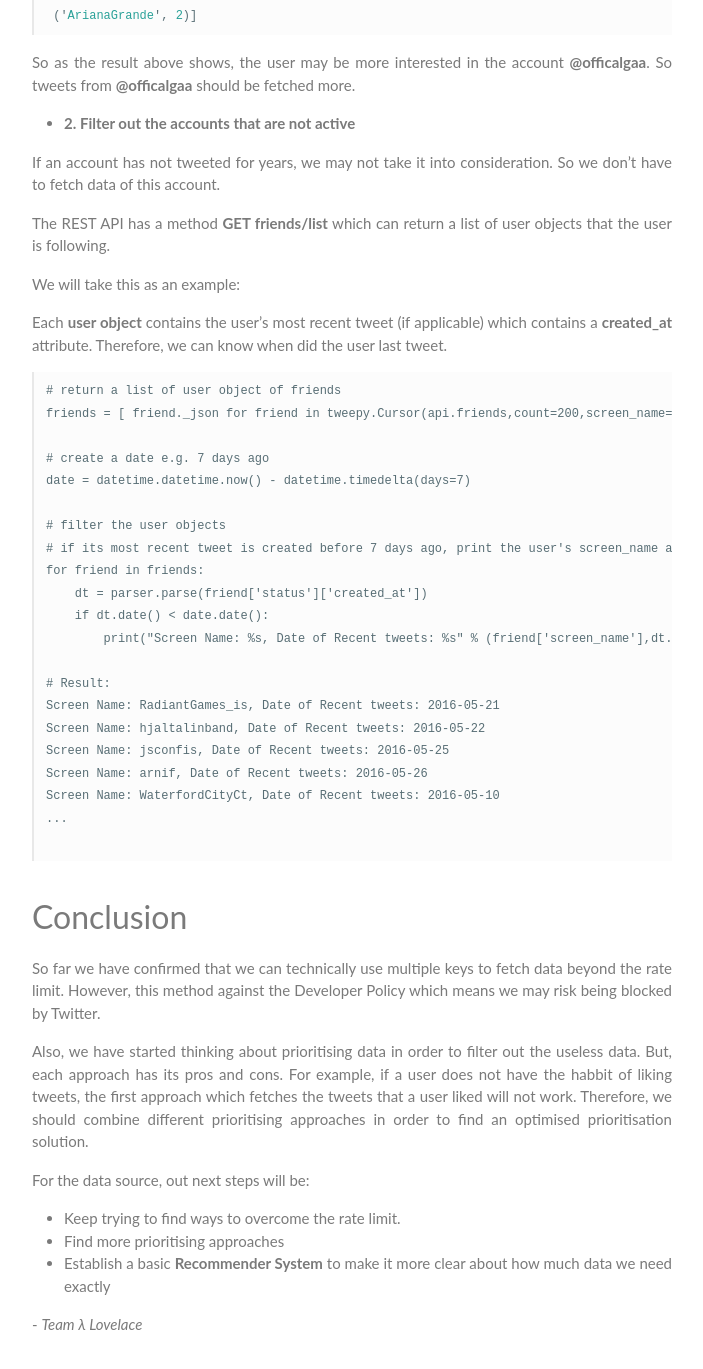
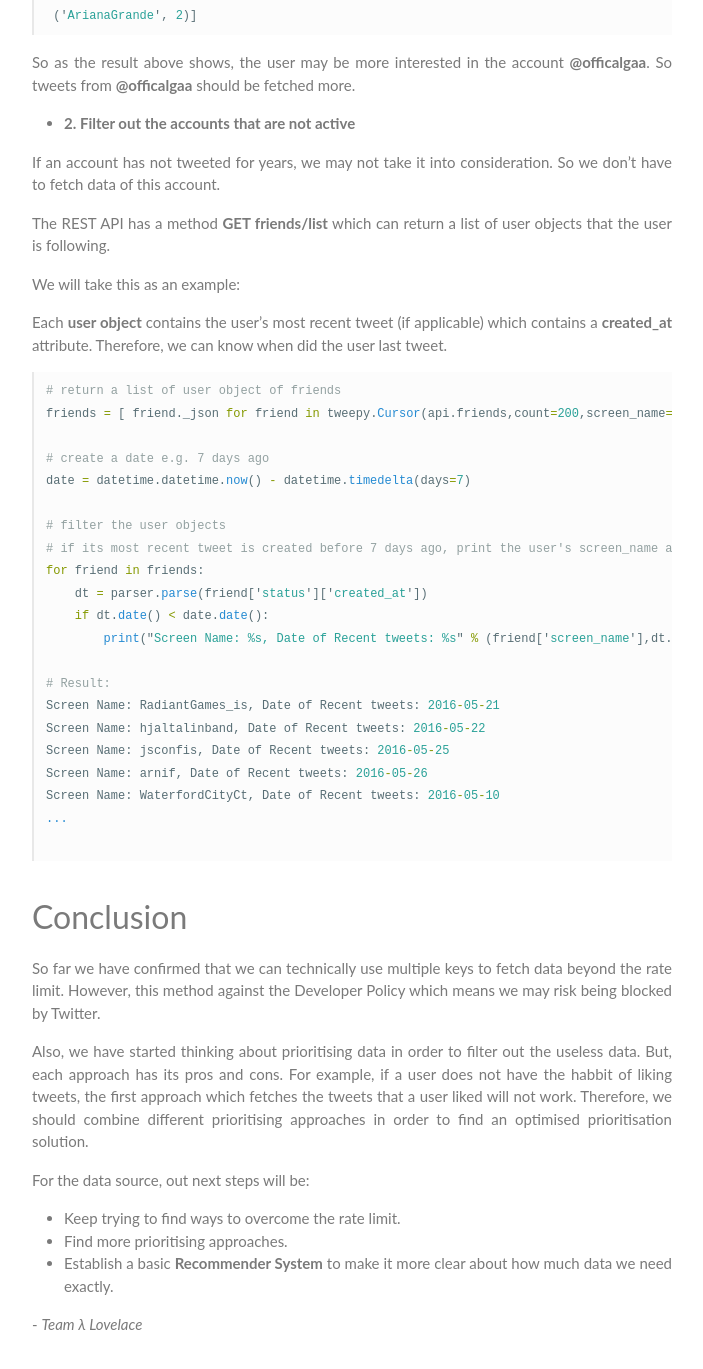
Before and after one commit to jonrh/lambda-lovelace, a Jekyll site: the page built from _posts/2016-06-02-week-4-blog.md, in a window 1280 px wide and 1400 px high, scrolled down 3283 px. Shown: the top 1369 px of the window, without its empty margins (288-991 px from the left). Built offline with Jekyll 4.4.1, drawn with Linux system fonts in a browser that asks for light colours.

Commit message:
Changed some small errors

````diff
--- a/_posts/2016-06-02-week-4-blog.md
+++ b/_posts/2016-06-02-week-4-blog.md
@@ -133,7 +133,7 @@ We will take this as an example:
 Each **user object** contains the user's most recent tweet (if applicable) which contains a **created_at** attribute. Therefore, we can know when did the user last tweet.
 
 
-```
+```python
 # return a list of user object of friends
 friends = [ friend._json for friend in tweepy.Cursor(api.friends,count=200,screen_name='xinqili123').items()]
 
@@ -165,8 +165,8 @@ Also, we have started thinking about prioritising data in order to filter out th
 For the data source, out next steps will be:
 
 - Keep trying to find ways to overcome the rate limit.
-- Find more prioritising approaches
-- Establish a basic **Recommender System** to make it more clear about how much data we need exactly
+- Find more prioritising approaches.
+- Establish a basic **Recommender System** to make it more clear about how much data we need exactly.
 
 
 \- *Team λ Lovelace*
````
